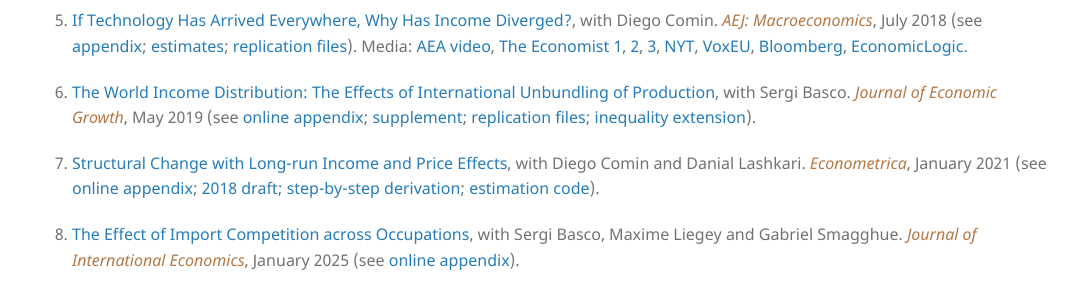
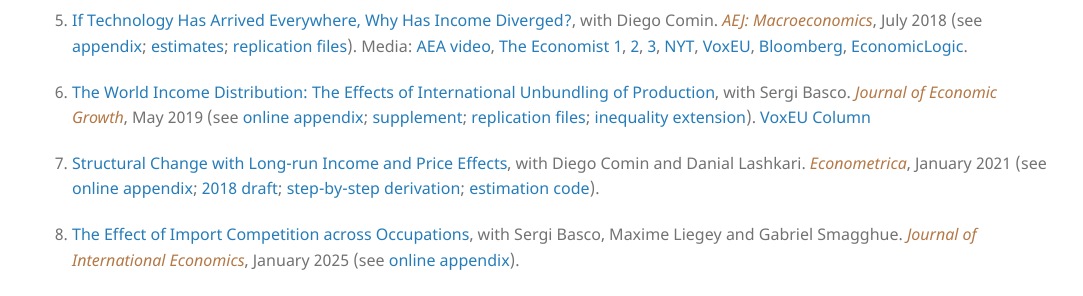
Before and after one commit to mestieri/mestieri.github.io, a Jekyll site: the page built from index.md, in a window 1280 px wide and 900 px high, scrolled down 1467 px. Shown: the part 154-450 px from the top of the window, without its empty margins (96-1179 px from the left). Built offline with Jekyll 4.4.1, drawn with Linux system fonts in a browser that asks for light colours.

Commit message:
Update index.md

```diff
--- a/index.md
+++ b/index.md
@@ -146,7 +146,7 @@ for Nonhomothetic CES Preferences](https://www.dropbox.com/scl/fi/obu49nw8d74wye
 
 5. [If Technology Has Arrived Everywhere, Why Has Income Diverged?](https://www.dropbox.com/s/l04exb9tn9zcsdt/CM_transition.pdf?dl=0), with Diego Comin. *<blue>AEJ: Macroeconomics</blue>*, July 2018 (see [appendix](https://www.dropbox.com/s/hpmdrvmg5bbwe0p/CM_transition_appendix.pdf?dl=0); [estimates](https://www.dropbox.com/s/y34zbbnuji9mley/CM_online_results.csv?dl=0); [replication files](https://sites.google.com/site/martimestieri/replication%20files.zip?attredirects=0&d=1)). Media: [AEA video](https://www.aeaweb.org/research/technology-intensity-of-use-income-divergence), [The Economist 1](http://www.economist.com/news/briefing/21679448-pace-business-really-getting-quicker-creed-speed), [2](https://www.economist.com/finance-and-economics/2023/07/16/your-employer-is-probably-unprepared-for-artificial-intelligence), [3](https://www.economist.com/finance-and-economics/2025/10/23/can-ai-make-the-poor-world-richer), [NYT](http://economix.blogs.nytimes.com/2013/05/10/technology-as-a-driver-of-growth-or-not/), [VoxEU](http://www.voxeu.org/article/technology-and-income-dynamics-1800-2000), [Bloomberg](http://www.bloomberg.com/news/2013-05-09/fed-in-2008-showed-panic-of-1907-was-excessive-cutting-research.html), [EconomicLogic](http://economiclogic.blogspot.com.es/2013/06/income-divergence-in-face-of-faster.html).
 
-6. [The World Income Distribution: The Effects of International Unbundling of Production](https://www.dropbox.com/s/czqzvaqwtgmk5hs/BMU_rev.pdf?dl=0), with Sergi Basco. *<blue>Journal of Economic Growth</blue>*, May 2019 (see [online appendix](https://www.dropbox.com/s/sgwdn0qb2kwca8k/BMU_onlineappendix_rev.pdf?dl=0); [supplement](https://www.dropbox.com/s/teu5685tej9tt54/BMP3_additional_results_rev2.pdf?dl=0); [replication files](https://www.dropbox.com/s/94zy8f7iwh2yvvl/replication%20files%20bmp3.zip?dl=0); [inequality extension](https://www.dropbox.com/s/83ty9lv2lem87y1/BM_Trade_and_within_inequality.pdf?dl=0)).
+6. [The World Income Distribution: The Effects of International Unbundling of Production](https://www.dropbox.com/s/czqzvaqwtgmk5hs/BMU_rev.pdf?dl=0), with Sergi Basco. *<blue>Journal of Economic Growth</blue>*, May 2019 (see [online appendix](https://www.dropbox.com/s/sgwdn0qb2kwca8k/BMU_onlineappendix_rev.pdf?dl=0); [supplement](https://www.dropbox.com/s/teu5685tej9tt54/BMP3_additional_results_rev2.pdf?dl=0); [replication files](https://www.dropbox.com/s/94zy8f7iwh2yvvl/replication%20files%20bmp3.zip?dl=0); [inequality extension](https://www.dropbox.com/s/83ty9lv2lem87y1/BM_Trade_and_within_inequality.pdf?dl=0)). [VoxEU Column](https://cepr.org/voxeu/columns/new-globalisation-and-income-inequality)
 
 7. [Structural Change with Long-run Income and Price Effects](https://www.dropbox.com/s/prta8e8rul85w6i/CLM_final.pdf?dl=0), with Diego Comin and Danial Lashkari. *<blue>Econometrica</blue>*, January 2021 (see [online appendix](https://www.dropbox.com/s/k0n1wc79z3u10ck/CLM_onlineappendix_final.pdf?dl=0); [2018 draft](https://www.dropbox.com/s/98e9tjnx3nhlhdd/CLM_rev2.pdf?dl=0); [step-by-step derivation](https://www.dropbox.com/s/b5r76pev48xo6is/nhcesstepbystep.pdf?dl=0); [estimation code](https://www.dropbox.com/s/adzdfl0najc7jc5/estimation_nhces.zip?dl=0)).
 
```
